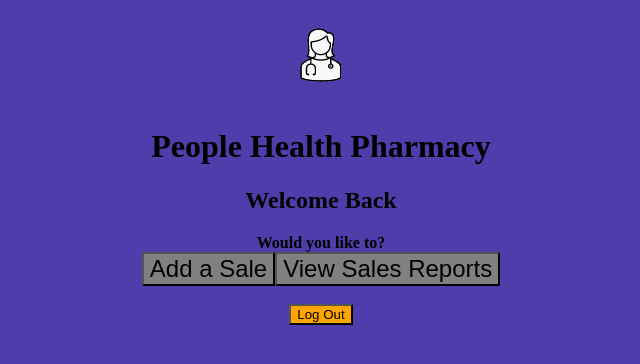
After one commit to bluelephant72/Managing-Software-Projects-Sprint-1, a PHP site: page /home.html in a window 1280 px wide. The commit adds this page. Shown: the top 364 px of the page, without its empty margins (319-959 px from the left). Run offline with PHP 8.4, Linux system fonts and the light colour scheme.

Commit message:
homepage framework built, css incorporated

```diff
--- /dev/null
+++ b/htdocs/home.html
@@ -0,0 +1,34 @@
+<!--logIn page-->
+<!DOCTYPE html>
+<html lang="en">
+	<!--Head meta-->
+<head>
+  <meta charset="utf-8" />
+  <meta name="description" content="home" />
+  <meta name="keywords" content="HTML, Form, tags,payment" />
+  <meta name="author" content="Anis, Eamonn, Jonno, Leonard" />
+  <link rel="stylesheet" type="text/css" href="styles/style.css">
+
+  <title>Home</title>
+</head>
+
+<body>
+
+    <div class="imgcontainer">
+        <img src="images/img_avatar1.png" alt="Avatar" class="avatar">
+    </div>
+    <div>
+        <h1>People Health Pharmacy</h1>
+        <h2>Welcome Back</h2>
+    </div>
+    <div>
+        <b>Would you like to?</b>
+        <br>
+        <button id="addSalesNavi" type="submit">Add a Sale</button><button id="viewReportsNavi" type="submit">View Sales Reports</button>
+    </div>
+    <br>
+    <div>
+        <button id="logoutButton" type="submit">Log Out</button>
+    </div>
+
+</body>
--- a/htdocs/styles/style.css
+++ b/htdocs/styles/style.css
@@ -7,7 +7,7 @@ last modified: 13/09/2021
 
 /*body*/
  body{
-   background-color:rgba(30, 30, 56, 0.925);
+   background-color:rgba(64, 46, 165, 0.925);
    text-align: center;
  }
 
@@ -40,13 +40,13 @@ fieldset{
 {
   margin-top: 100px;
 }
-
-/*Button*/
+/*loginpage*/
+  /*Login Button*/
     #loginButton{
       background-color: #11ca00;
       color: white;
       border: none;
-  width: 90%;
+
     }
     /*Button hover*/
     #loginButton:hover{
@@ -57,3 +57,31 @@ fieldset{
   #loginAvatar{
   width: 36%;
   }
+
+/*homepage*/
+  /*Navigation Buttons*/
+    /*add sales button*/
+    #addSalesNavi{
+      background-color: grey;
+      font-size: 24px;
+    }
+    #addSalesNavi:hover{
+      background-color: rgb(68, 66, 66);
+      font-size: 24px;
+    }
+    /*View Sales Button*/
+    #viewReportsNavi{
+      background-color: grey;
+      font-size: 24px;
+    }
+    #viewReportsNavi:hover{
+      background-color: rgb(68, 66, 66);
+      font-size: 24px;
+    }
+  /*Logout Button*/
+    #logoutButton{
+      background-color: orange;
+    }
+    #logoutButton:hover{
+      background-color: orangered;
+    }
```
Also changed, not shown: htdocs/index.html (+14 -3 lines). Lines whose indentation alone changed are shown as unchanged.
